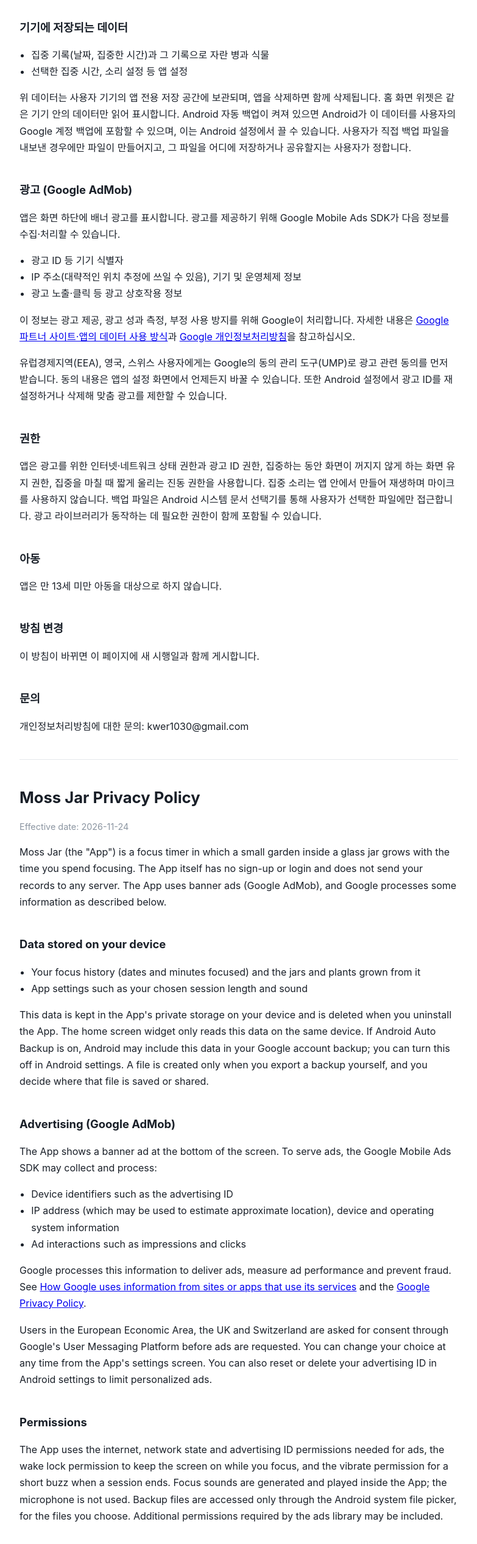
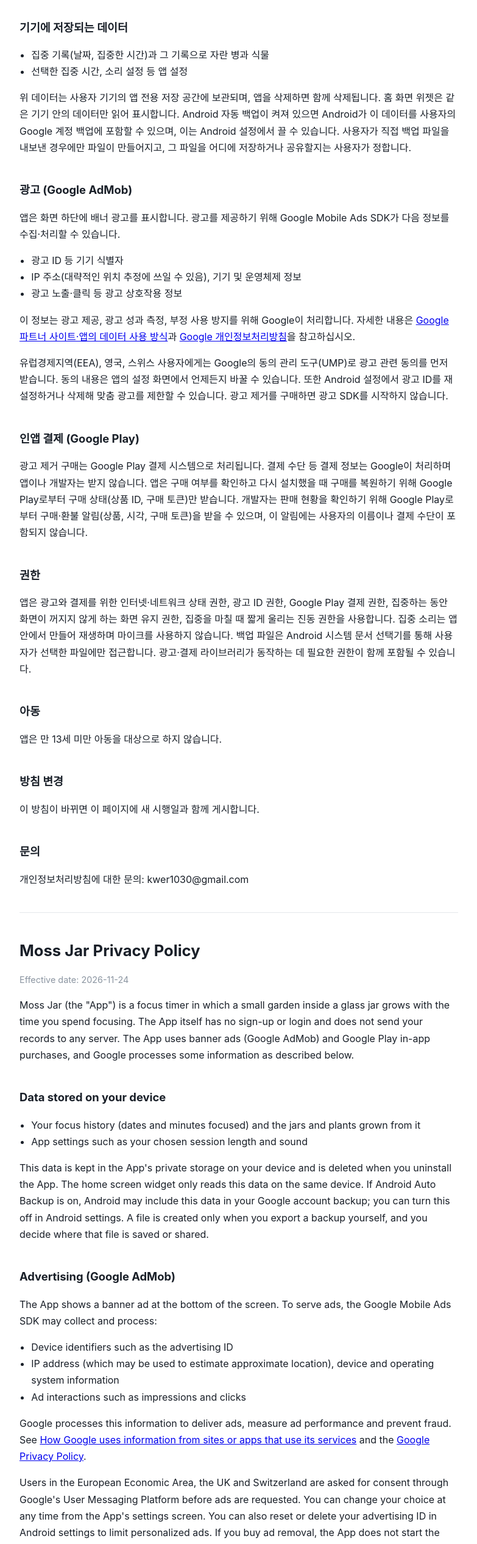
Before and after one commit to KimDong-Han/app-factory-privacy, a plain HTML site: page moss-jar/index.html in a window 1280 px wide. Shown: the part 240-2772 px from the top of the page at 61% size, without its empty margins (248-1031 px from the left). Drawn offline with Linux system fonts and the light colour scheme.

Commit message:
이끼 병 방침: 광고 제거 결제

```diff
--- a/moss-jar/index.html
+++ b/moss-jar/index.html
@@ -27,7 +27,7 @@
 <p class="date">시행일: 2026-11-24</p>
 <p>이끼 병(이하 "앱")은 집중한 시간만큼 유리병 속 작은 정원이 자라는 집중 타이머 앱입니다.
 앱 자체는 회원가입이나 로그인이 없고, 사용자의 기록을 외부 서버로 보내지 않습니다.
-다만 앱은 배너 광고(Google AdMob)를 사용하며, 아래와 같이 Google이 일부 정보를 처리합니다.</p>
+다만 앱은 배너 광고(Google AdMob)와 Google Play 인앱 결제를 사용하며, 아래와 같이 Google이 일부 정보를 처리합니다.</p>
 
 <h2>기기에 저장되는 데이터</h2>
 <ul>
@@ -52,12 +52,19 @@ Android 자동 백업이 켜져 있으면 Android가 이 데이터를 사용자
 <a href="https://policies.google.com/privacy">Google 개인정보처리방침</a>을 참고하십시오.</p>
 <p>유럽경제지역(EEA), 영국, 스위스 사용자에게는 Google의 동의 관리 도구(UMP)로 광고 관련 동의를 먼저 받습니다.
 동의 내용은 앱의 설정 화면에서 언제든지 바꿀 수 있습니다.
-또한 Android 설정에서 광고 ID를 재설정하거나 삭제해 맞춤 광고를 제한할 수 있습니다.</p>
+또한 Android 설정에서 광고 ID를 재설정하거나 삭제해 맞춤 광고를 제한할 수 있습니다.
+광고 제거를 구매하면 광고 SDK를 시작하지 않습니다.</p>
+
+<h2>인앱 결제 (Google Play)</h2>
+<p>광고 제거 구매는 Google Play 결제 시스템으로 처리됩니다. 결제 수단 등 결제 정보는 Google이 처리하며 앱이나 개발자는 받지 않습니다.
+앱은 구매 여부를 확인하고 다시 설치했을 때 구매를 복원하기 위해 Google Play로부터 구매 상태(상품 ID, 구매 토큰)만 받습니다.
+개발자는 판매 현황을 확인하기 위해 Google Play로부터 구매·환불 알림(상품, 시각, 구매 토큰)을 받을 수 있으며, 이 알림에는 사용자의 이름이나 결제 수단이 포함되지 않습니다.</p>
+
 
 <h2>권한</h2>
-<p>앱은 광고를 위한 인터넷·네트워크 상태 권한과 광고 ID 권한, 집중하는 동안 화면이 꺼지지 않게 하는 화면 유지 권한, 집중을 마칠 때 짧게 울리는 진동 권한을 사용합니다.
+<p>앱은 광고와 결제를 위한 인터넷·네트워크 상태 권한, 광고 ID 권한, Google Play 결제 권한, 집중하는 동안 화면이 꺼지지 않게 하는 화면 유지 권한, 집중을 마칠 때 짧게 울리는 진동 권한을 사용합니다.
 집중 소리는 앱 안에서 만들어 재생하며 마이크를 사용하지 않습니다. 백업 파일은 Android 시스템 문서 선택기를 통해 사용자가 선택한 파일에만 접근합니다.
-광고 라이브러리가 동작하는 데 필요한 권한이 함께 포함될 수 있습니다.</p>
+광고·결제 라이브러리가 동작하는 데 필요한 권한이 함께 포함될 수 있습니다.</p>
 
 <h2>아동</h2>
 <p>앱은 만 13세 미만 아동을 대상으로 하지 않습니다.</p>
@@ -75,7 +82,7 @@ Android 자동 백업이 켜져 있으면 Android가 이 데이터를 사용자
 <p class="date">Effective date: 2026-11-24</p>
 <p>Moss Jar (the "App") is a focus timer in which a small garden inside a glass jar grows with the time you spend focusing.
 The App itself has no sign-up or login and does not send your records to any server.
-The App uses banner ads (Google AdMob), and Google processes some information as described below.</p>
+The App uses banner ads (Google AdMob) and Google Play in-app purchases, and Google processes some information as described below.</p>
 
 <h2>Data stored on your device</h2>
 <ul>
@@ -99,12 +106,19 @@ See <a href="https://policies.google.com/technologies/partner-sites">How Google
 and the <a href="https://policies.google.com/privacy">Google Privacy Policy</a>.</p>
 <p>Users in the European Economic Area, the UK and Switzerland are asked for consent through Google's User Messaging Platform before ads are requested.
 You can change your choice at any time from the App's settings screen.
-You can also reset or delete your advertising ID in Android settings to limit personalized ads.</p>
+You can also reset or delete your advertising ID in Android settings to limit personalized ads.
+If you buy ad removal, the App does not start the ads SDK.</p>
+
+<h2>In-app purchases (Google Play)</h2>
+<p>Ad removal is purchased through Google Play billing. Payment details are handled by Google and are never received by the App or the developer.
+To confirm and restore your purchase, the App receives only the purchase status (product ID and purchase token) from Google Play.
+To track sales, the developer may receive purchase and refund notifications from Google Play (product, time and purchase token). These notifications do not include your name or payment method.</p>
+
 
 <h2>Permissions</h2>
-<p>The App uses the internet, network state and advertising ID permissions needed for ads, the wake lock permission to keep the screen on while you focus, and the vibrate permission for a short buzz when a session ends.
+<p>The App uses the internet, network state, advertising ID and Google Play billing permissions needed for ads and purchases, the wake lock permission to keep the screen on while you focus, and the vibrate permission for a short buzz when a session ends.
 Focus sounds are generated and played inside the App; the microphone is not used. Backup files are accessed only through the Android system file picker, for the files you choose.
-Additional permissions required by the ads library may be included.</p>
+Additional permissions required by the ads and billing libraries may be included.</p>
 
 <h2>Children</h2>
 <p>The App is not directed to children under 13.</p>
```
